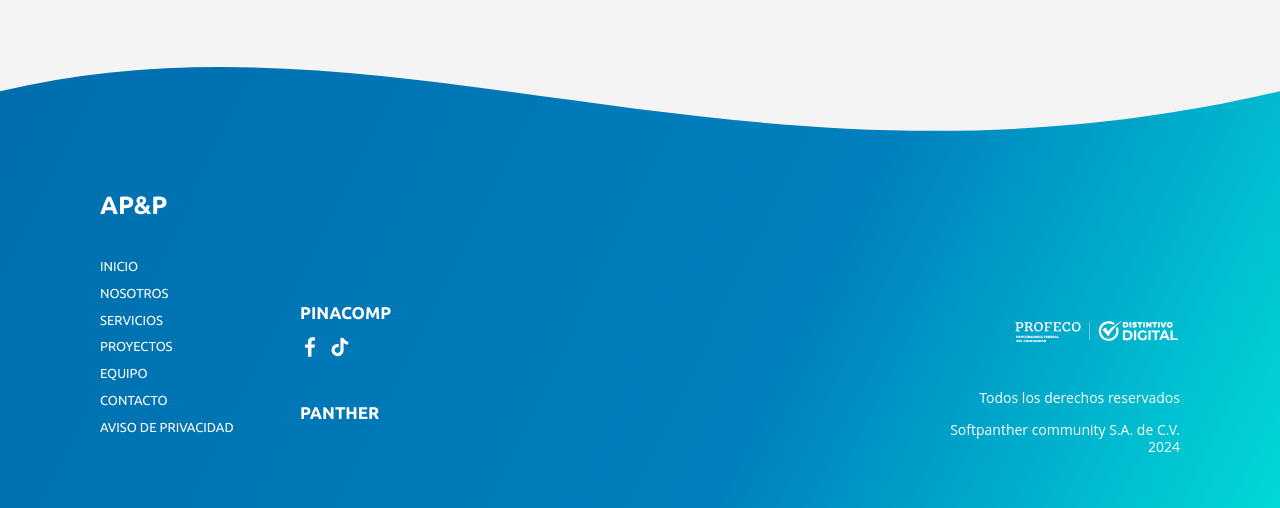
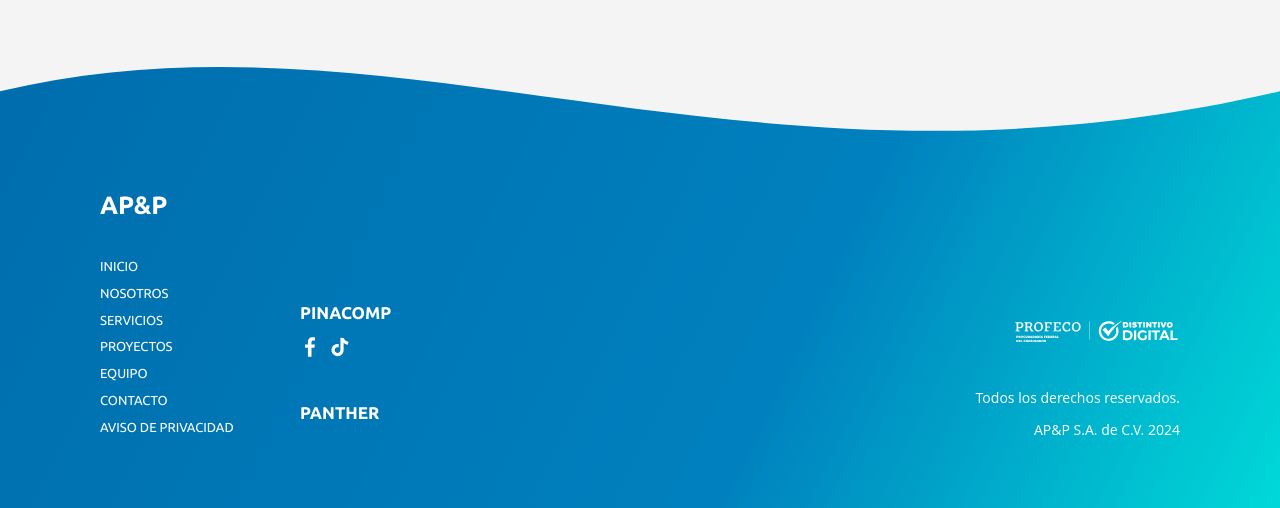
Before and after one commit to AlmaDividida/ap-and-p-portfolio-frontend, an Angular app: page /inicio in a window 1280 px wide. Shown: the part 3972-4480 px from the top of the page. Built offline with nearby package versions, Linux system fonts and the light colour scheme.

Commit message:
Se modifico "Terminos y condiciones"

```diff
--- a/src/app/pages/inicio/footer/footer.component.css
+++ b/src/app/pages/inicio/footer/footer.component.css
@@ -92,3 +92,16 @@
   right: 100px;
   bottom:100px
 }
+
+
+@media (min-width: 468px) {
+  .seccion-footer{
+  width: 100%;
+  height: 444px;
+  background-size: 100% 100;
+  background-position: center bottom;
+
+  }
+
+
+}
--- a/src/app/pages/inicio/footer/footer.component.html
+++ b/src/app/pages/inicio/footer/footer.component.html
@@ -24,8 +24,8 @@
     <img class="img-policies" src="/img/profeco.svg" alt="">
 
     <div class="policies">
-        <p>Todos los derechos reservados</p>
-        <p>Softpanther community S.A. de C.V. 2024</p>
+        <p>Todos los derechos reservados.</p>
+        <p>AP&P S.A. de C.V. 2024</p>
     </div>
 
 </div>
```
